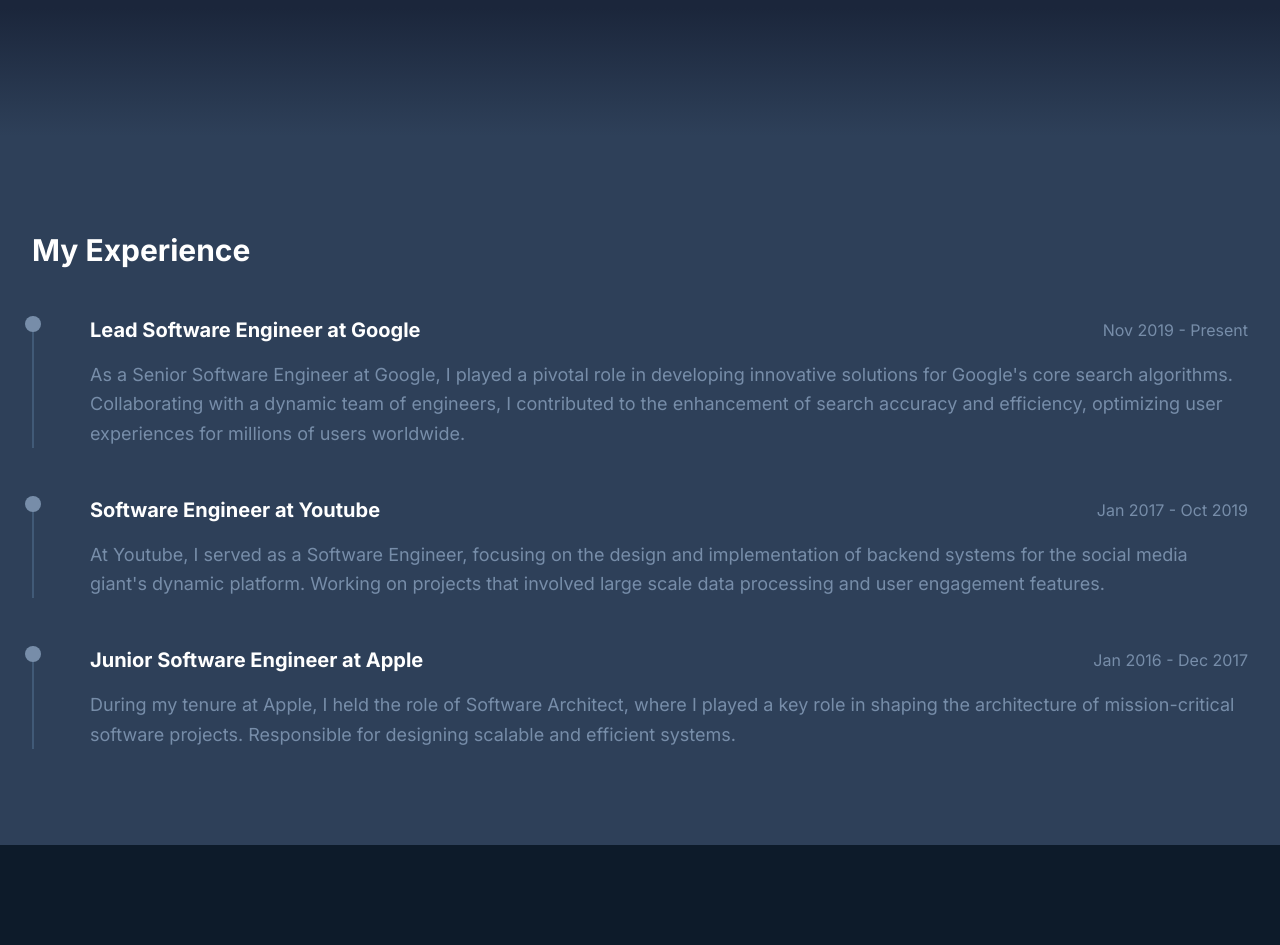
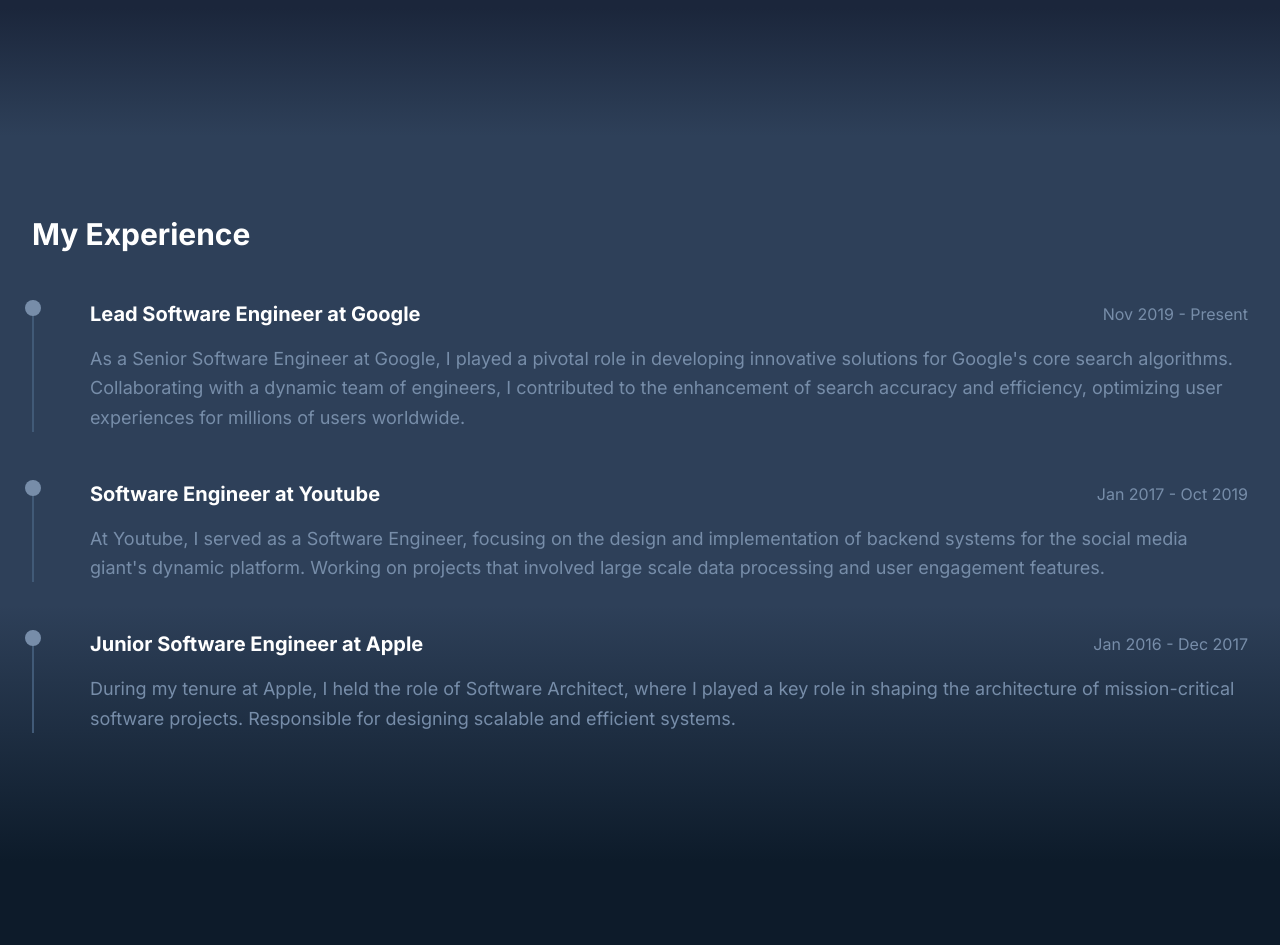
Before and after one commit to DavidYu75/thedavidyu, a Next.js app: page / in a window 1280 px wide. Shown: the part 1400-2345 px from the top of the page. Built offline with nearby package versions, Linux system fonts and the light colour scheme.

Commit message:
add gradient to experience

```diff
--- a/src/components/sections/Experience.tsx
+++ b/src/components/sections/Experience.tsx
@@ -29,7 +29,14 @@ const Experience = () => {
   ];
 
   return (
-    <section id="experience" className="py-24 bg-[#2E4059]">
+    <section id="experience" className="relative bg-[#2E4059]">
+      <div
+        className="absolute top-0 left-0 right-0 h-32 z-0"
+        style={{
+          backgroundImage: 'linear-gradient(to bottom, rgb(46, 64, 89) 0%, rgba(46, 64, 89, 0) 100%)'
+        }}
+      />
+      <div className="relative z-10 pt-20 pb-32">
         <div className="mx-auto max-w-7xl px-4 sm:px-6 lg:px-8">
           <motion.div
             initial={{ opacity: 0, y: 20 }}
@@ -65,6 +72,14 @@ const Experience = () => {
             ))}
           </div>
         </div>
+      </div>
+
+      <div
+        className="absolute bottom-0 left-0 right-0 h-64 z-0"
+        style={{
+          backgroundImage: 'linear-gradient(to top, rgb(13, 27, 42) 0%, rgba(46, 64, 89, 0) 100%)'
+        }}
+      />
     </section>
   );
 };
```
Lines whose indentation alone changed are shown as unchanged.
